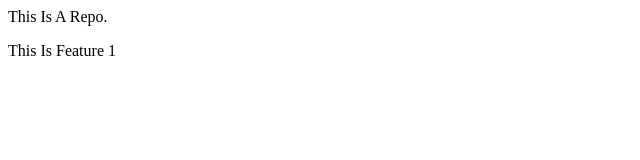
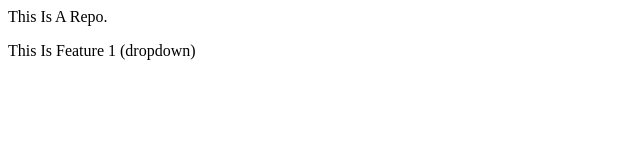
Before and after one commit to arshraj-0809/localrepo, a plain HTML site: page index.html in a window 1280 px wide. Shown: the full height of the page, 0-640 px from the left. Drawn offline with Linux system fonts and the light colour scheme.

Commit message:
Add Dropdownn

```diff
--- a/index.html
+++ b/index.html
@@ -1,2 +1,2 @@
 <p>This Is A Repo.</p>
-<p>This Is Feature 1</p>
+<p>This Is Feature 1 (dropdown)</p>
```
